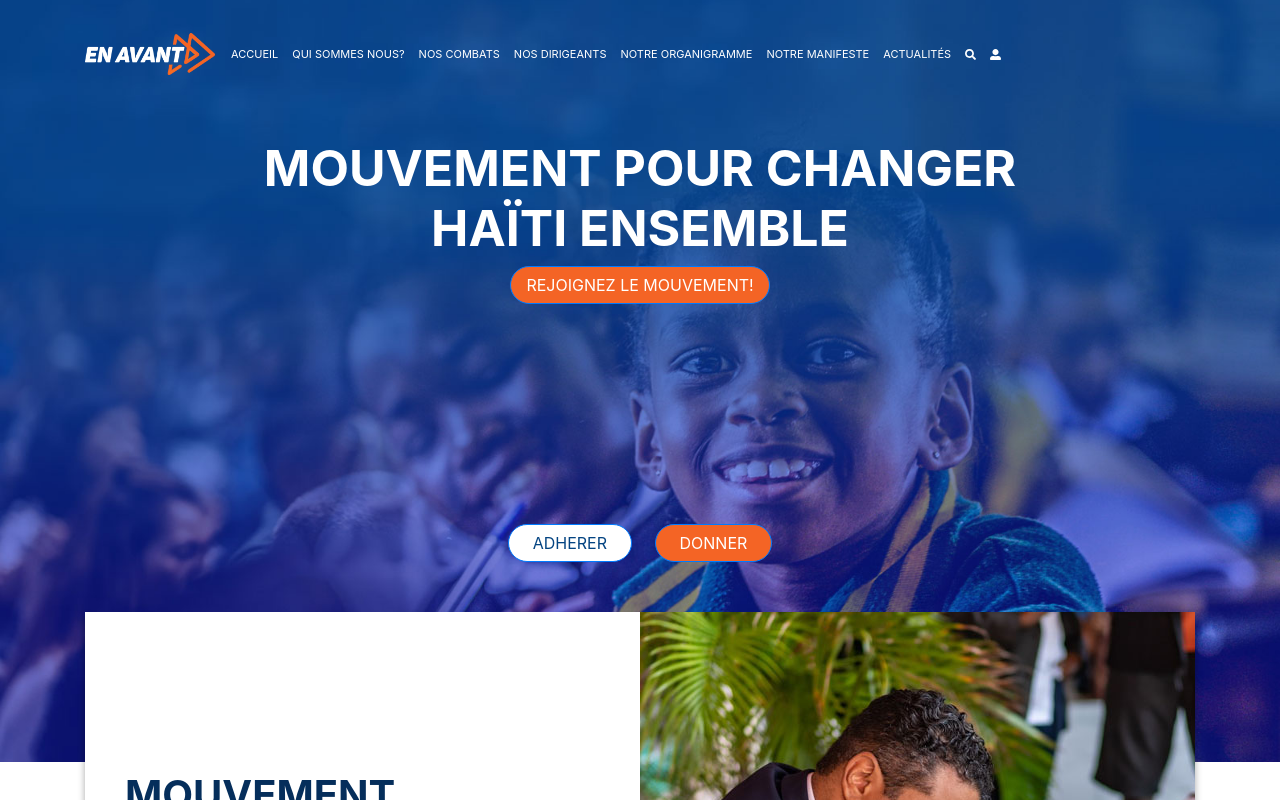
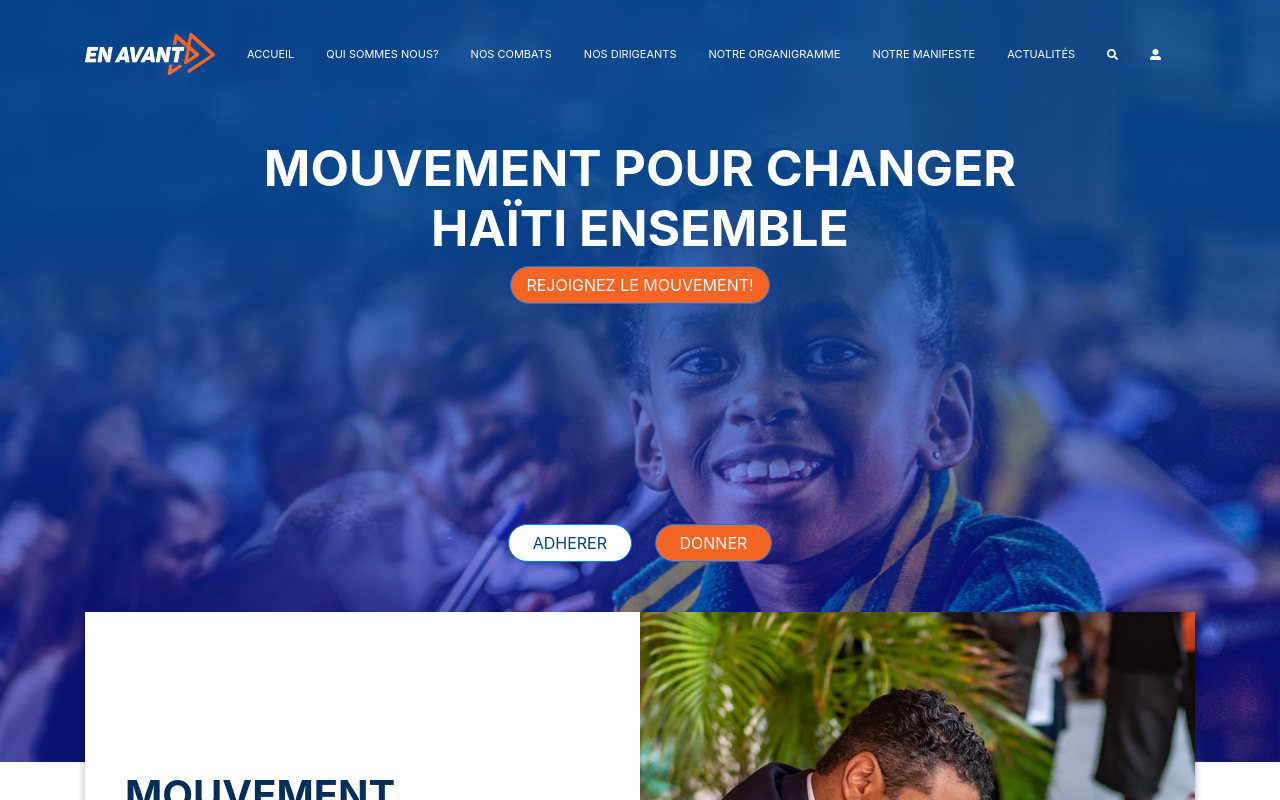
Before and after one commit to jgb-solutions/en-avant-next, a Next.js app: page / in a window 1280 px wide. Shown: the top 800 px of the page. Built offline with nearby package versions, Linux system fonts and the light colour scheme; no server answers.

Commit message:
improved menu items

```diff
--- a/src/styles/styles.css
+++ b/src/styles/styles.css
@@ -10,6 +10,6 @@
 	color: white;
 	text-transform: uppercase;
 	font-size: 11px;
-	padding-left: 0;
-	padding-right: 14px;
+	/* padding-left: 0; */
+	padding-right: 1rem;
 }
```
